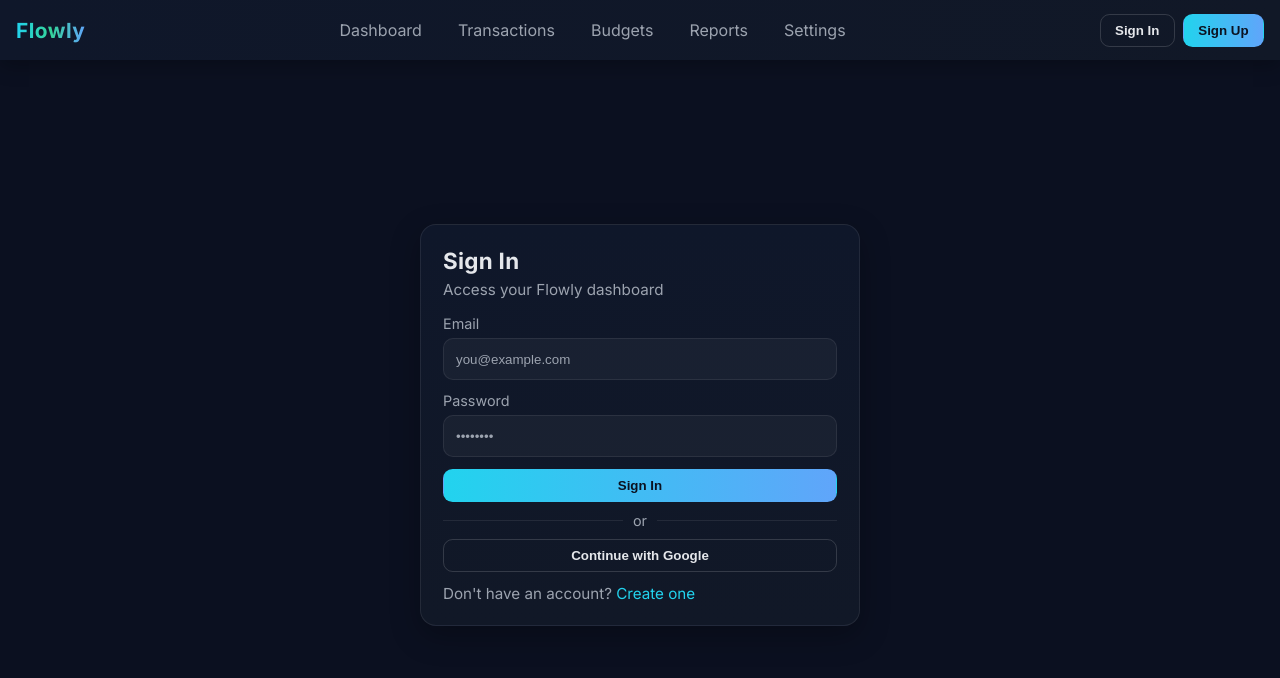
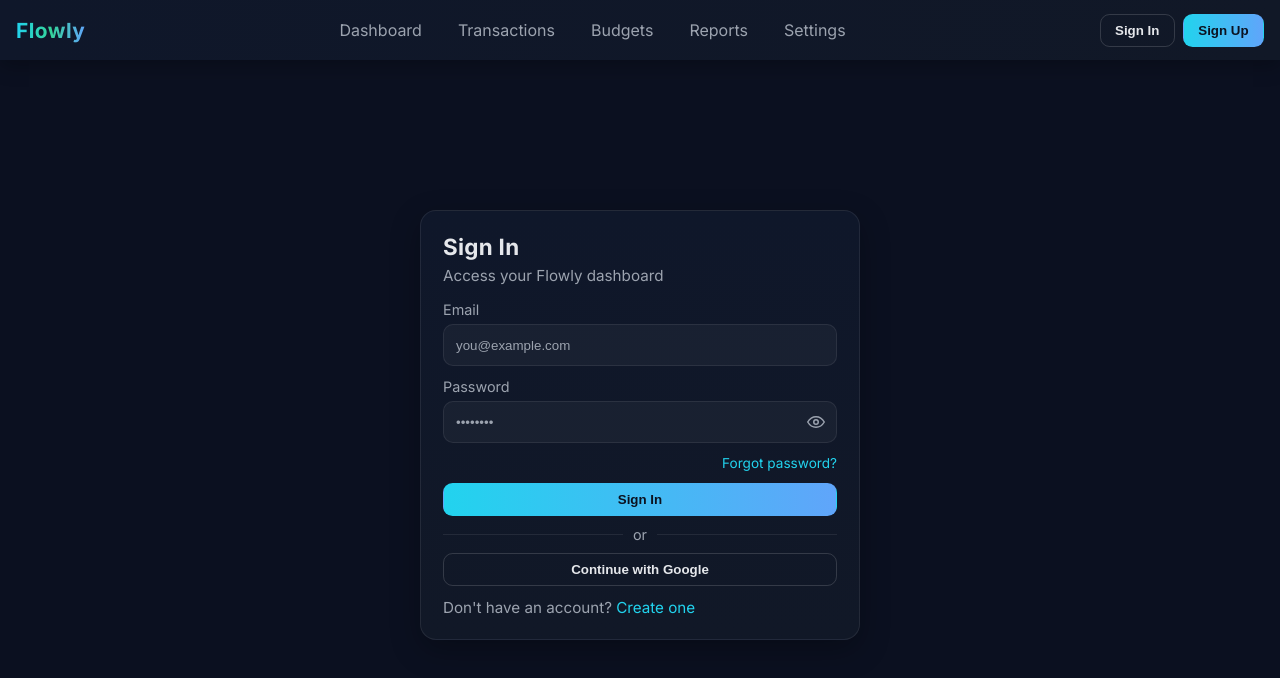
Before and after one commit to Kent-Wal/Flowly, a React (Vite) app: page /signin in a window 1280 px wide. Shown: the top 678 px of the page. Built offline with nearby package versions, Linux system fonts and the light colour scheme; no server answers.

Commit message:
forgot password and show password added

```diff
--- a/src/App.jsx
+++ b/src/App.jsx
@@ -2,6 +2,7 @@ import { Routes, Route } from "react-router-dom";
 import Navbar from "./components/Navbar.jsx";
 import SignIn from "./pages/SignIn.jsx";
 import SignUp from "./pages/SignUp.jsx";
+import ResetPassword from "./pages/ResetPassword.jsx";
 import Dashboard from "./pages/Dashboard.jsx";
 import Transactions from "./pages/Transactions.jsx";
 import Budgets from "./pages/Budgets.jsx";
@@ -28,7 +29,8 @@ export default function App() {
         <Route path="/reports" element={<Reports />} />
         <Route path="/settings" element={<Settings />} />
         <Route path="/signin" element={<SignIn />} />
-        <Route path="/signup" element={<SignUp />} />
+  <Route path="/signup" element={<SignUp />} />
+  <Route path="/reset" element={<ResetPassword />} />
       </Routes>
     </>
   );
--- a/src/authentication/auth.js
+++ b/src/authentication/auth.js
@@ -5,6 +5,7 @@ import {
     signInWithEmailAndPassword,
     signInWithPopup,
     signOut as fbSignOut,
+    sendPasswordResetEmail,
 } from "firebase/auth";
 
 // Create user with email/password
@@ -27,3 +28,7 @@ export const doSignInWithGoogle = async () => {
 export const doSignOut = () => {
     return fbSignOut(auth);
 };
+
+export const doPasswordReset = (email) => {
+    return sendPasswordResetEmail(auth, email);
+};
--- /dev/null
+++ b/src/pages/ResetPassword.jsx
@@ -0,0 +1,63 @@
+import { useState } from "react";
+import { Link } from "react-router-dom";
+import { doPasswordReset } from "../authentication/auth";
+import "./auth.css";
+
+export default function ResetPassword() {
+  const [email, setEmail] = useState("");
+  const [loading, setLoading] = useState(false);
+  const [info, setInfo] = useState("");
+  const [error, setError] = useState("");
+
+  const onSubmit = async (e) => {
+    e.preventDefault();
+    setError("");
+    setInfo("");
+    setLoading(true);
+    try {
+      await doPasswordReset(email.trim());
+      setInfo("If an account exists for that email, a reset link has been sent.");
+    } catch (err) {
+      console.error("Password reset error:", err);
+      setError(err?.message || "Failed to send reset email.");
+    } finally {
+      setLoading(false);
+    }
+  };
+
+  return (
+    <div className="flw-auth-page">
+      <div className="flw-auth-card">
+        <header className="flw-auth-head">
+          <h1 className="flw-auth-title">Reset Password</h1>
+          <p className="flw-auth-sub">We'll email you a link to reset your password</p>
+        </header>
+        <form onSubmit={onSubmit} className="flw-auth-form">
+          <div className="flw-field">
+            <label>
+              <span className="flw-label">Email</span>
+              <input
+                className="flw-input"
+                type="email"
+                value={email}
+                onChange={(e) => setEmail(e.target.value)}
+                required
+                placeholder="you@example.com"
+              />
+            </label>
+          </div>
+          {error && <div className="flw-error" role="alert">{error}</div>}
+          {info && <div className="flw-error" style={{ color: '#86efac', borderColor: 'rgba(34,197,94,.35)', background: 'rgba(34,197,94,.08)' }}>{info}</div>}
+          <div className="flw-actions">
+            <button type="submit" disabled={loading} className="flw-btn flw-btn--primary">
+              {loading ? "Sending…" : "Send reset link"}
+            </button>
+          </div>
+        </form>
+        <footer className="flw-auth-footer">
+          Remembered your password? <Link to="/signin" className="flw-link">Back to sign in</Link>
+        </footer>
+      </div>
+    </div>
+  );
+}
--- a/src/pages/SignIn.jsx
+++ b/src/pages/SignIn.jsx
@@ -9,6 +9,7 @@ export default function SignIn() {
   const { userLoggedIn } = useAuth();
   const [email, setEmail] = useState("");
   const [password, setPassword] = useState("");
+  const [showPw, setShowPw] = useState(false);
   const [loading, setLoading] = useState(false);
   const [error, setError] = useState("");
 
@@ -70,15 +71,41 @@ export default function SignIn() {
           <div className="flw-field">
             <label>
               <span className="flw-label">Password</span>
+              <div className="flw-input-wrap">
                 <input
-                className="flw-input"
-                type="password"
+                  className="flw-input has-icon"
+                  type={showPw ? "text" : "password"}
                   value={password}
                   onChange={(e) => setPassword(e.target.value)}
                   required
                   placeholder="••••••••"
                 />
+                <button
+                  type="button"
+                  className="flw-eye-toggle"
+                  onClick={() => setShowPw((s) => !s)}
+                  aria-label={showPw ? "Hide password" : "Show password"}
+                  title={showPw ? "Hide password" : "Show password"}
+                >
+                  {showPw ? (
+                    // Eye off icon
+                    <svg width="18" height="18" viewBox="0 0 24 24" fill="none" xmlns="http://www.w3.org/2000/svg">
+                      <path d="M3 3l18 18" stroke="currentColor" strokeWidth="2" strokeLinecap="round" />
+                      <path d="M10.58 10.59A2 2 0 0012 16a2 2 0 001.41-.59M9.88 4.24A9.77 9.77 0 0112 4c5 0 9.27 3.11 11 8- .36 1.01-.87 1.95-1.5 2.8M6.06 6.05C4.19 7.3 2.75 9.02 2 12c1.73 4.89 6 8 10 8 1.18 0 2.32-.2 3.39-.57" stroke="currentColor" strokeWidth="2" strokeLinecap="round" strokeLinejoin="round"/>
+                    </svg>
+                  ) : (
+                    // Eye icon
+                    <svg width="18" height="18" viewBox="0 0 24 24" fill="none" xmlns="http://www.w3.org/2000/svg">
+                      <path d="M1 12s4-7 11-7 11 7 11 7-4 7-11 7S1 12 1 12z" stroke="currentColor" strokeWidth="2" fill="none" />
+                      <circle cx="12" cy="12" r="3" stroke="currentColor" strokeWidth="2" fill="none" />
+                    </svg>
+                  )}
+                </button>
+              </div>
             </label>
+          </div>
+          <div style={{ textAlign: 'right', fontSize: '.85rem' }}>
+            <Link to="/reset" className="flw-link">Forgot password?</Link>
           </div>
           {error && (
             <div className="flw-error" role="alert">{error}</div>
--- a/src/pages/SignUp.jsx
+++ b/src/pages/SignUp.jsx
@@ -10,6 +10,8 @@ export default function SignUp() {
   const [email, setEmail] = useState("");
   const [password, setPassword] = useState("");
   const [confirm, setConfirm] = useState("");
+  const [showPw, setShowPw] = useState(false);
+  const [showConfirm, setShowConfirm] = useState(false);
   const [loading, setLoading] = useState(false);
   const [error, setError] = useState("");
 
@@ -60,29 +62,69 @@ export default function SignUp() {
           <div className="flw-field">
             <label>
               <span className="flw-label">Password</span>
+              <div style={{ position: 'relative' }}>
                 <input
-                className="flw-input"
-                type="password"
+                  className="flw-input has-icon"
+                  type={showPw ? 'text' : 'password'}
                   value={password}
                   onChange={(e) => setPassword(e.target.value)}
                   required
                   minLength={6}
                   placeholder="Minimum 6 characters"
                 />
+                <button
+                  type="button"
+                  onClick={() => setShowPw(s => !s)}
+                  style={{
+                    position: 'absolute',
+                    top: '50%',
+                    right: 8,
+                    transform: 'translateY(-50%)',
+                    background: 'transparent',
+                    border: 'none',
+                    color: 'var(--muted)',
+                    cursor: 'pointer',
+                    fontSize: '.75rem'
+                  }}
+                  aria-label={showPw ? 'Hide password' : 'Show password'}
+                >
+                  {showPw ? 'Hide' : 'Show'}
+                </button>
+              </div>
             </label>
           </div>
           <div className="flw-field">
             <label>
               <span className="flw-label">Confirm Password</span>
+              <div style={{ position: 'relative' }}>
                 <input
-                className="flw-input"
-                type="password"
+                  className="flw-input has-icon"
+                  type={showConfirm ? 'text' : 'password'}
                   value={confirm}
                   onChange={(e) => setConfirm(e.target.value)}
                   required
                   minLength={6}
                   placeholder="Re-type password"
                 />
+                <button
+                  type="button"
+                  onClick={() => setShowConfirm(s => !s)}
+                  style={{
+                    position: 'absolute',
+                    top: '50%',
+                    right: 8,
+                    transform: 'translateY(-50%)',
+                    background: 'transparent',
+                    border: 'none',
+                    color: 'var(--muted)',
+                    cursor: 'pointer',
+                    fontSize: '.75rem'
+                  }}
+                  aria-label={showConfirm ? 'Hide confirm password' : 'Show confirm password'}
+                >
+                  {showConfirm ? 'Hide' : 'Show'}
+                </button>
+              </div>
             </label>
           </div>
           {error && (
--- a/src/pages/auth.css
+++ b/src/pages/auth.css
@@ -59,6 +59,36 @@
   background: rgba(255, 255, 255, .04);
   color: var(--text);
   outline: none;
+  width: 100%;
+}
+
+/* When an end icon (eye) is present, add space so text doesn't overlap it */
+.flw-input.has-icon {
+  padding-right: 40px; /* room for eye button */
+}
+
+.flw-input-wrap {
+  position: relative;
+  width: 100%;
+}
+
+.flw-eye-toggle {
+  position: absolute;
+  top: 50%;
+  right: 8px;
+  transform: translateY(-50%);
+  background: transparent;
+  border: none;
+  color: var(--muted);
+  cursor: pointer;
+  padding: 4px;
+  display: inline-flex;
+  align-items: center;
+  justify-content: center;
+}
+
+.flw-eye-toggle:hover {
+  color: var(--text);
 }
 
 .flw-input::placeholder {
```
Lines whose indentation alone changed are shown as unchanged.
